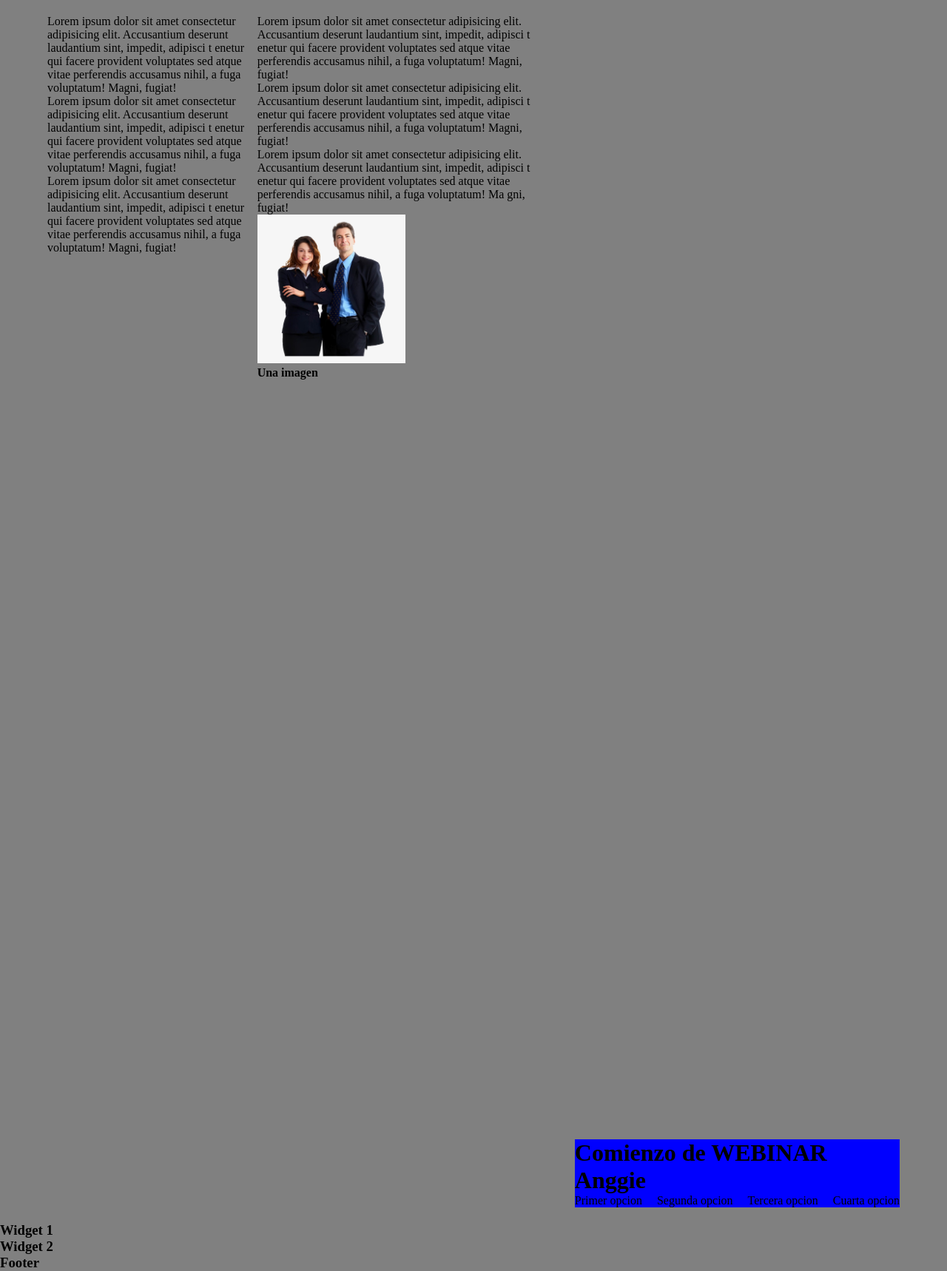
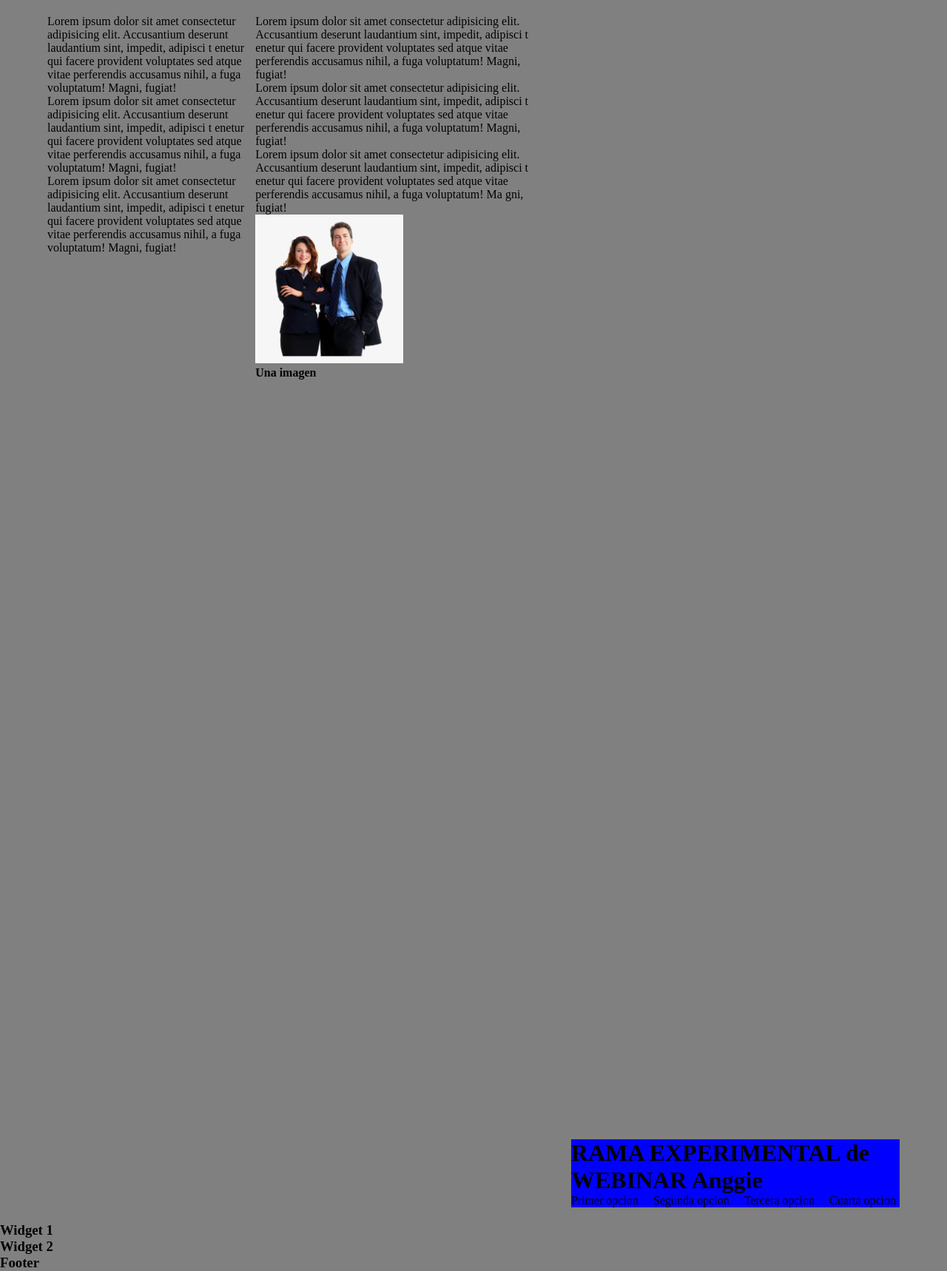
Before and after one commit to WelkerAcero/uts_project, a PHP site: page /ProyectoSitioWeb_UTS/Webinar.php in a window 1280 px wide. Shown: the whole page at 74% size. Run offline with PHP 8.4, Linux system fonts and the light colour scheme.

Commit message:
Comienzo webinar 2

```diff
--- a/proyecto_uts/Webinar.php
+++ b/proyecto_uts/Webinar.php
@@ -13,7 +13,7 @@
     <div class="contenedor">
 
         <header class="header">
-            <h1>Comienzo de WEBINAR Anggie</h1>
+            <h1>RAMA EXPERIMENTAL de WEBINAR Anggie</h1>
             <div class="menu">
                 <nav>
                     <ul>
```
